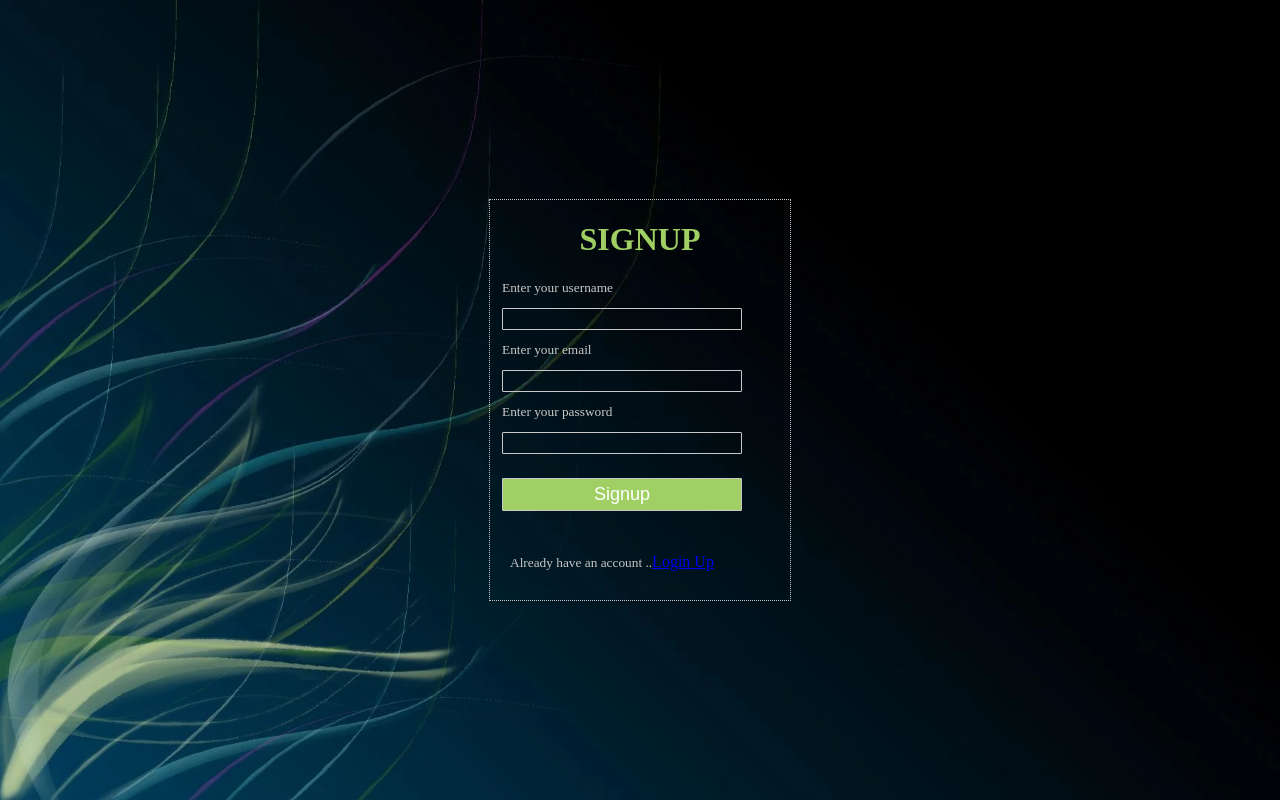
After one commit to MADESH-KUMAR-M/Login, a PHP site: page /signup.php in a window 1280 px wide. The commit adds this page. Run offline with PHP 8.4, Linux system fonts and the light colour scheme.

Commit message:
completed added PHP

```diff
--- /dev/null
+++ b/signup.php
@@ -0,0 +1,81 @@
+<?php
+
+$host = "localhost";
+$user = "root";
+$password  = "";
+$db ="test";
+
+$nameerr = $mailerr = $passerr = "";
+$name = $email = $pass = "";
+$conn = mysqli_connect($host, $user , $password , $db);
+
+$sql = $conn->prepare("INSERT INTO login(user,email,password) VALUES(?,?,?)");
+$sql->bind_param("sss",$name,$email,$pass);
+
+$flag = true;
+if($_SERVER["REQUEST_METHOD"]=="POST"){
+    if(empty($_POST["uname"])){
+        $nameerr = " * THIS FIELD IS REQUIRED";
+        $flag = false;
+    }else{
+        $name = $_POST["uname"];
+    }
+    if(empty($_POST["email"])){
+        $mailerr = " * THIS FIELD IS REQUIRED";
+        $flag = false;
+    }else{
+        $email = $_POST["email"];
+    }
+    if(empty($_POST["pass"])){
+        $passerr = " * THIS FIELD IS REQUIRED";
+        $flag = false;
+    }else{
+        $pass = $_POST["pass"];
+    }
+
+    if($flag){
+        $sql->execute();
+        $id = $conn->insert_id;
+        echo "<script>alert('Account created successfully');window.location.href = 'index.php';</script>";
+    }
+}
+?>
+<html>
+    <head>
+        <title>
+            SIGNUP PAGE
+        </title>
+        <link rel="stylesheet" href="style.css">
+        <meta name="viewport" content="width=device-width">
+        <style>
+            .error{
+                color: red;
+                font-size: xx-small;
+                z-index: 100;
+                position: absolute;
+                width: 50px;
+            }
+            </style>
+    </head>
+    <body background="bg.webp">
+            <div class="login">
+            <h1>SIGNUP</h1>
+            <form method="post" action="<?php echo htmlspecialchars($_SERVER["PHP_SELF"]) ?>">
+            <label>Enter your username</label>
+            <input type="text" id="name" name="uname">
+            <span class="error" style="color: red;"><?php echo $nameerr ?> </span>
+            <label>Enter your email</label>
+            <input type="email" id="name" name="email">
+            <span class="error"><?php echo $mailerr ?> </span>
+            <label>Enter your password</label>
+            <input type="password" id="password" name="pass">
+            <span class="error"><?php echo $passerr ?> </span>
+            <button type="submit" id="log">Signup</button>
+            </form>
+            <label id="change">Already have an account ..<a href="signup.php" style="font-size: medium;">Login Up</a></label>
+        </div>
+        <script>
+            window.open="index.php";
+        </script>
+    </body>
+</html>
--- a/style.css
+++ b/style.css
@@ -34,7 +34,7 @@ h1{
 input{
     margin: 4%;
     width: 80%;
-    height: 22px;px;
+    height: 22px;
     border: 1px;
     border-color:	#C8C8C8;
     border-style:solid;
```
Also changed, not shown: index.php (added, +87 -0 lines).
